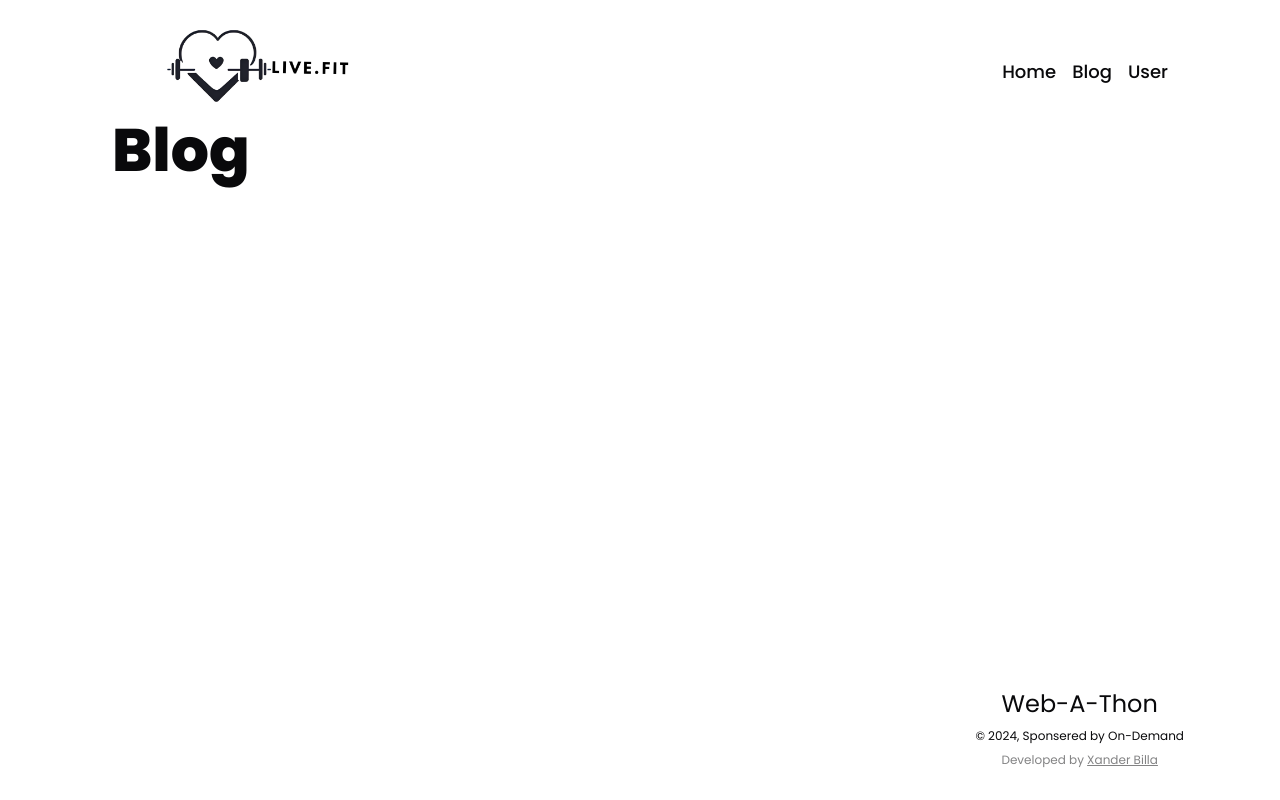
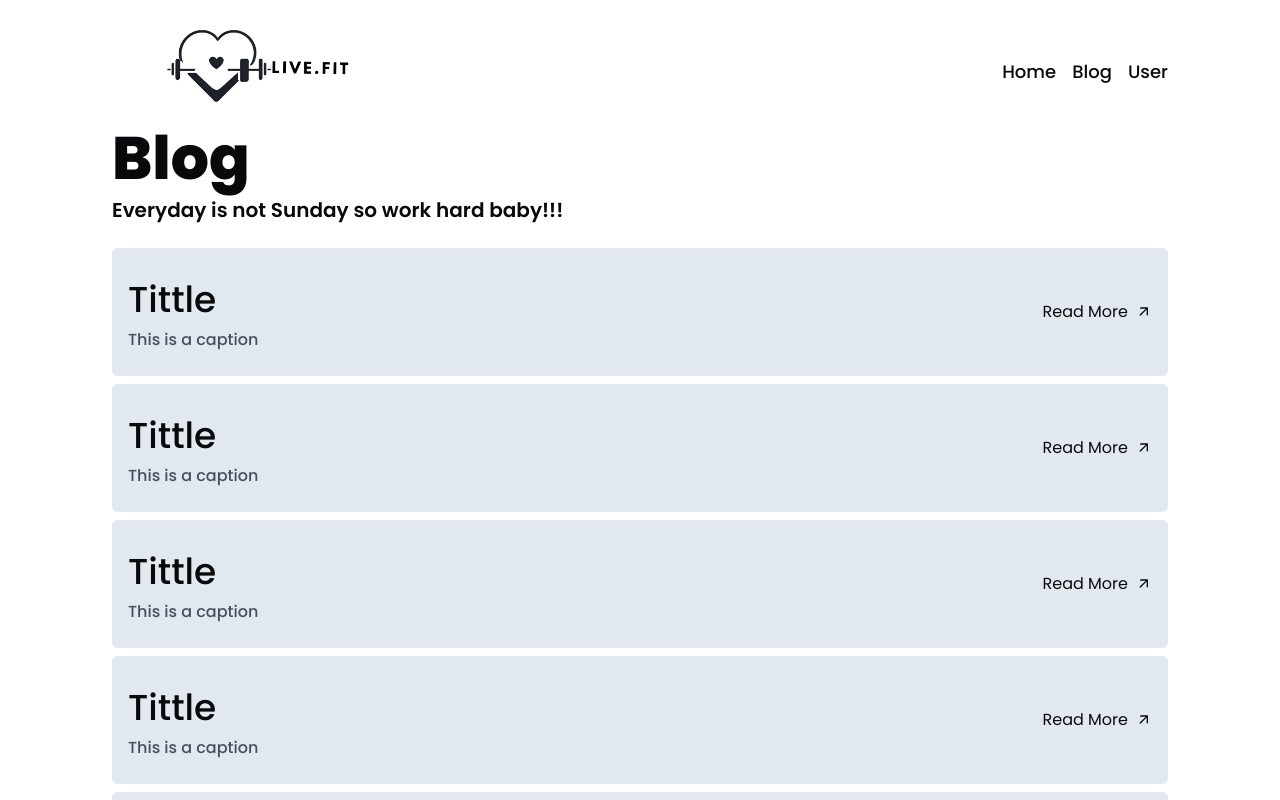
Before and after one commit to xanderbilla/web-a-thon, a Next.js app: page /blog in a window 1280 px wide. Shown: the top 800 px of the page. Built offline with nearby package versions, Linux system fonts and the light colour scheme.

Commit message:
P4# Added
- Blog Page
- Post page

```diff
--- a/package.json
+++ b/package.json
@@ -33,6 +33,8 @@
     "tailwindcss-animate": "^1.0.7"
   },
   "devDependencies": {
+    "@iconify-json/material-symbols": "^1.2.1",
+    "@tailwindcss/typography": "^0.5.15",
     "@types/node": "^20",
     "@types/react": "^18",
     "@types/react-dom": "^18",
--- /dev/null
+++ b/src/Icons/Arrow.tsx
@@ -0,0 +1,8 @@
+
+import { SVGProps } from 'react';
+
+export function Arrow(props: SVGProps<SVGSVGElement>) {
+  return (
+    <svg xmlns="http://www.w3.org/2000/svg" width="1em" height="1em" viewBox="0 0 24 24" {...props}><path fill="currentColor" d="m16 8.4l-8.9 8.9q-.275.275-.7.275t-.7-.275t-.275-.7t.275-.7L14.6 7H7q-.425 0-.712-.288T6 6t.288-.712T7 5h10q.425 0 .713.288T18 6v10q0 .425-.288.713T17 17t-.712-.288T16 16z"></path></svg>
+  )
+}
--- /dev/null
+++ b/src/app/(pages)/blog/[id]/page.tsx
@@ -0,0 +1,52 @@
+import { Avatar, AvatarFallback, AvatarImage } from "@/components/ui/avatar";
+import { Button } from "@/components/ui/button";
+import {
+  Pagination,
+  PaginationContent,
+  PaginationEllipsis,
+  PaginationItem,
+  PaginationLink,
+  PaginationNext,
+  PaginationPrevious,
+} from "@/components/ui/pagination";
+import { SearchIcon } from "lucide-react";
+import React from "react";
+import { Textarea } from "@/components/ui/textarea";
+
+type Props = {};
+
+export default function page({}: Props) {
+  return (
+    <main className="min-h-[calc(100vh-14rem)] flex flex-col items-start justify-start my-8 gap-8">
+      <div className="w-full min-h-72 flex flex-col gap-4 mb-8">
+        <div className="bg-gradient-to-r from-blue-400 via-blue-300 to-blue-50 p-2 rounded-lg">
+          <h1 className="text-5xl font-extrabold">
+            This is title
+            </h1>
+          <div className="flex items-center justify-start gap-2 text-lg">
+            <Avatar className="h-8 w-8">
+              <AvatarImage src="https://github.com/shadcn.png" />
+              <AvatarFallback>CN</AvatarFallback>
+            </Avatar>
+            <span className="font-medium">Xander</span>
+            {" | "}
+            <span className="font-base">05 September, 2021</span>
+          </div>
+        </div>
+        <article className="max-w-none prose md:prose-lg lg:prose-xl">
+          <h2>Garlic bread with cheese: What the science tells us</h2>
+          <p>
+            For years parents have espoused the health benefits of eating garlic
+            bread with cheese to their children, with the food earning such an
+            iconic status in our culture that kids will often dress up as warm,
+            cheesy loaf for Halloween.
+          </p>
+          <p>
+            But a recent study shows that the celebrated appetizer may be linked
+            to a series of rabies cases springing up around the country.
+          </p>
+        </article>
+      </div>
+    </main>
+  );
+}
--- /dev/null
+++ b/src/app/(pages)/blog/components/BlogCard.tsx
@@ -0,0 +1,21 @@
+import { Arrow } from "@/Icons/Arrow";
+import React from "react";
+
+type Props = {};
+
+export default function BlogCard({}: Props) {
+  return (
+    <div className="h-32 bg-slate-200 flex items-center rounded-md justify-between px-4">
+      <div className="">
+        <h1 className="text-4xl font-medium my-2">Tittle</h1>
+        <span className="text-slate-800/80 font-medium">
+          This is a caption{" "}
+        </span>
+      </div>
+      <div className="flex items-center justify-center gap-2">
+        <span className="my-4">Read More</span>
+        <Arrow className="my-2" />
+      </div>
+    </div>
+  );
+}
--- a/src/app/(pages)/blog/page.tsx
+++ b/src/app/(pages)/blog/page.tsx
@@ -1,12 +1,22 @@
 import Footer from "@/app/Layout/Footer";
 import Image from "next/image";
+import BlogCard from "./components/BlogCard";
 
 export default function Home() {
   return (
     <main className="">
-      <h1 className="p-2 px-4 text-6xl font-extrabold">
-        Blog
-      </h1>
+      <div className="p-2 px-4">
+        <h1 className="my-2 text-6xl font-extrabold">Blog</h1>
+        <span className="text-xl font-semibold">Everyday is not Sunday so work hard baby!!!</span>
+      </div>
+
+      <div className="p-4 grid grid-rows-6 gap-2">
+        <BlogCard />
+        <BlogCard />
+        <BlogCard />
+        <BlogCard />
+        <BlogCard />
+      </div>
     </main>
   );
 }
--- a/src/app/globals.css
+++ b/src/app/globals.css
@@ -64,3 +64,25 @@
     @apply bg-background text-foreground;
   }
 }
+
+*{
+  /* width */
+::-webkit-scrollbar {
+  width: 2px;
+}
+
+/* Track */
+::-webkit-scrollbar-track {
+  background: #f1f1f1;
+}
+
+/* Handle */
+::-webkit-scrollbar-thumb {
+  background: #888;
+}
+
+/* Handle on hover */
+::-webkit-scrollbar-thumb:hover {
+  background: #555;
+}
+}
--- a/tailwind.config.ts
+++ b/tailwind.config.ts
@@ -62,6 +62,7 @@ const config: Config = {
   		}
   	}
   },
-  plugins: [require("tailwindcss-animate")],
+  plugins: [require("tailwindcss-animate"),require('@tailwindcss/typography'),],
+
 };
 export default config;
```
Also changed, not shown: 1 other file (tests, documents, lock files or other folders).
